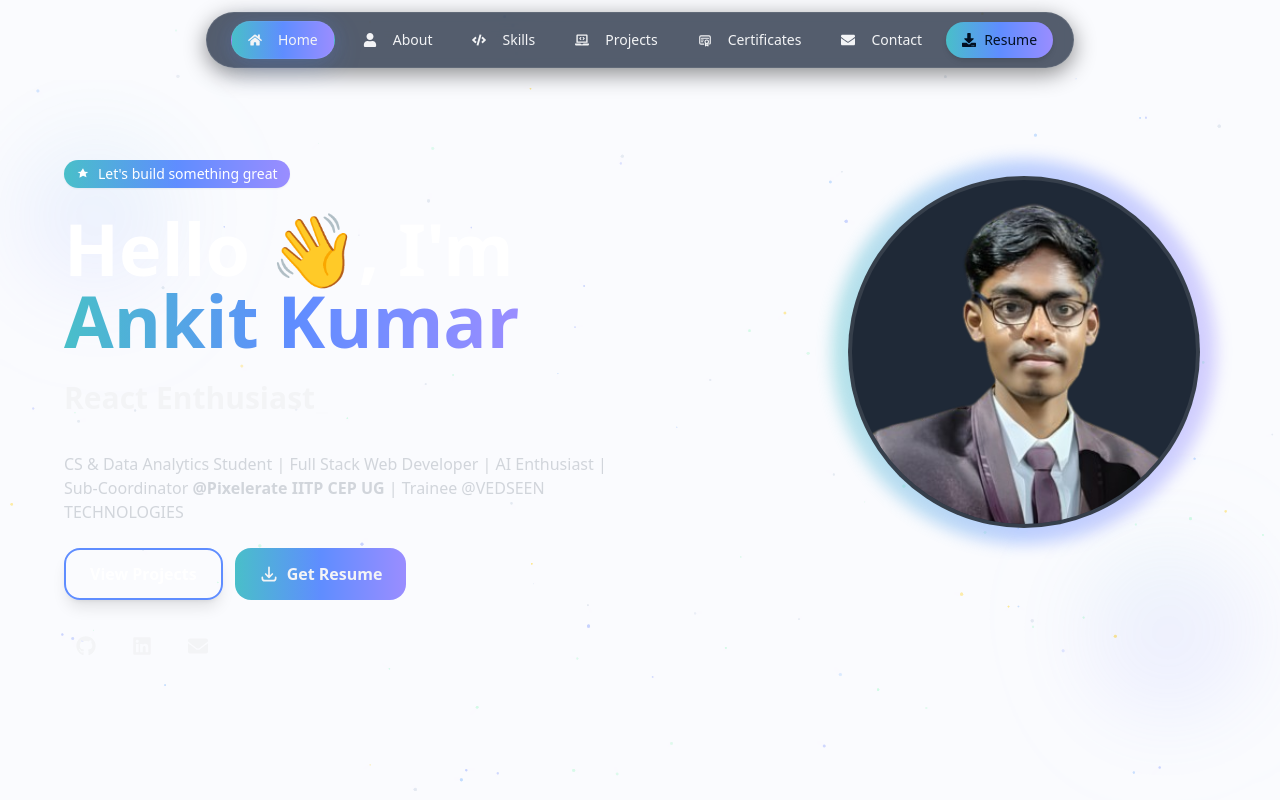
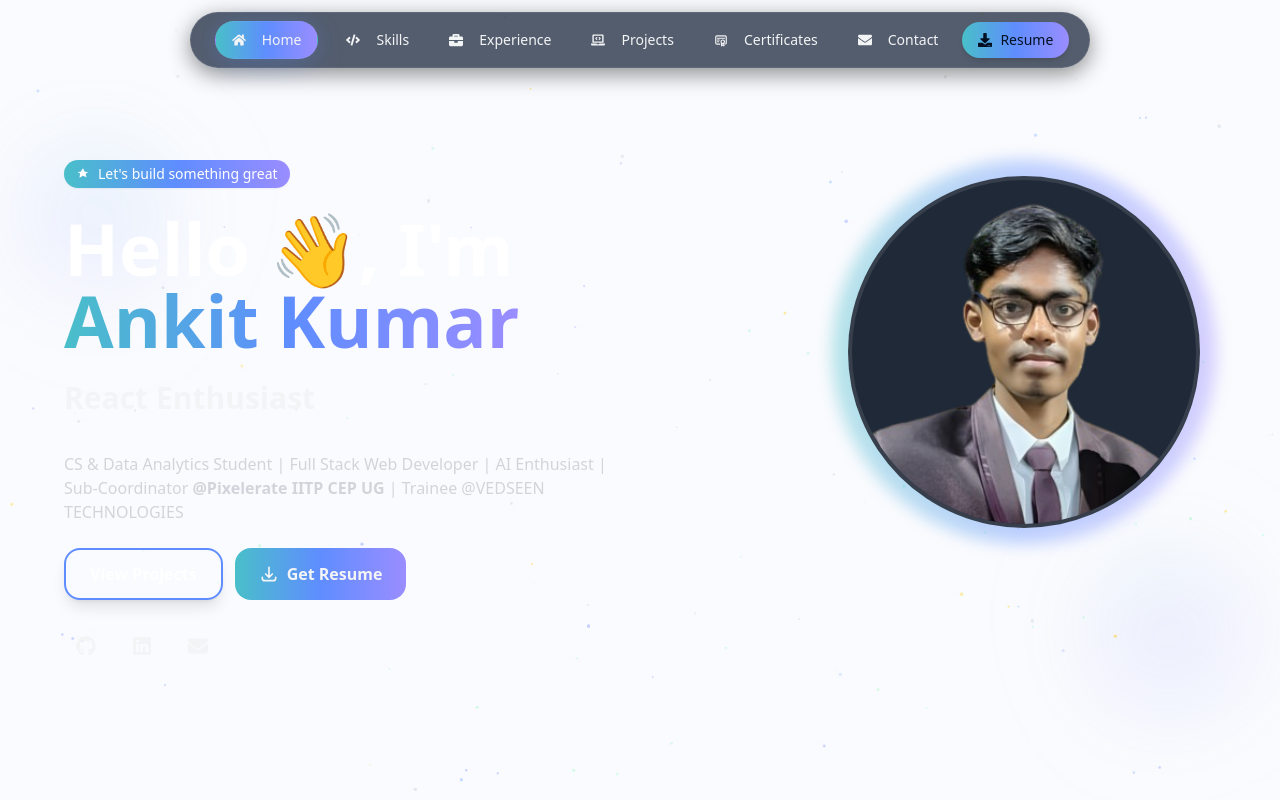
Before and after one commit to ankit9241/Portfolio, a React (Vite) app: page / in a window 1280 px wide. Shown: the top 800 px of the page. Built offline with nearby package versions, Linux system fonts and the light colour scheme.

Commit message:
updated navbar

```diff
--- a/src/components/Navbar.tsx
+++ b/src/components/Navbar.tsx
@@ -5,7 +5,7 @@ import { motion } from "framer-motion";
 import { TbCertificate } from "react-icons/tb";
 import {
   FaHome,
-  FaUser,
+  FaBriefcase,
   FaCode,
   FaEnvelope,
   FaDownload,
@@ -14,8 +14,13 @@ import {
 
 const sections = [
   { id: "home", label: "Home", icon: <FaHome className="mr-2" /> },
-  { id: "about", label: "About", icon: <FaUser className="mr-2" /> },
   { id: "skills", label: "Skills", icon: <FaCode className="mr-2" /> },
+  {
+    id: "experience",
+    label: "Experience",
+    icon: <FaBriefcase className="mr-2" />,
+  },
+
   {
     id: "projects",
     label: "Projects",
```
